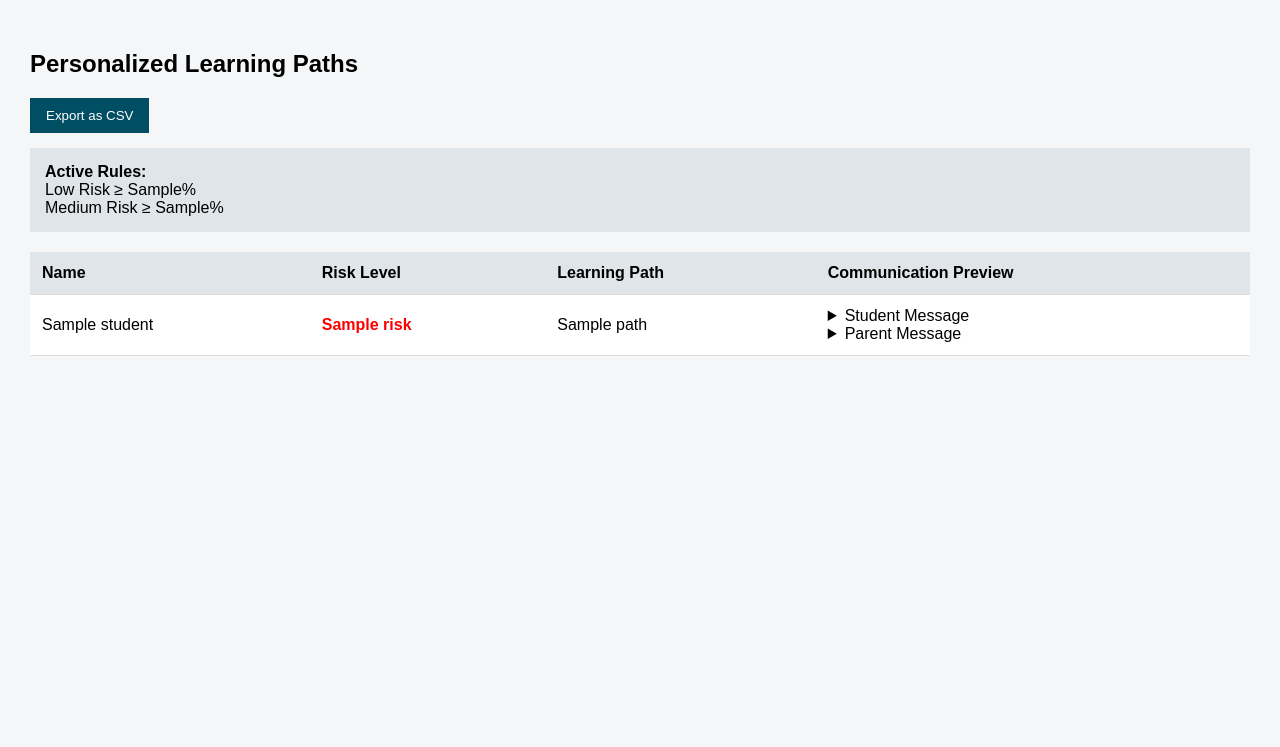
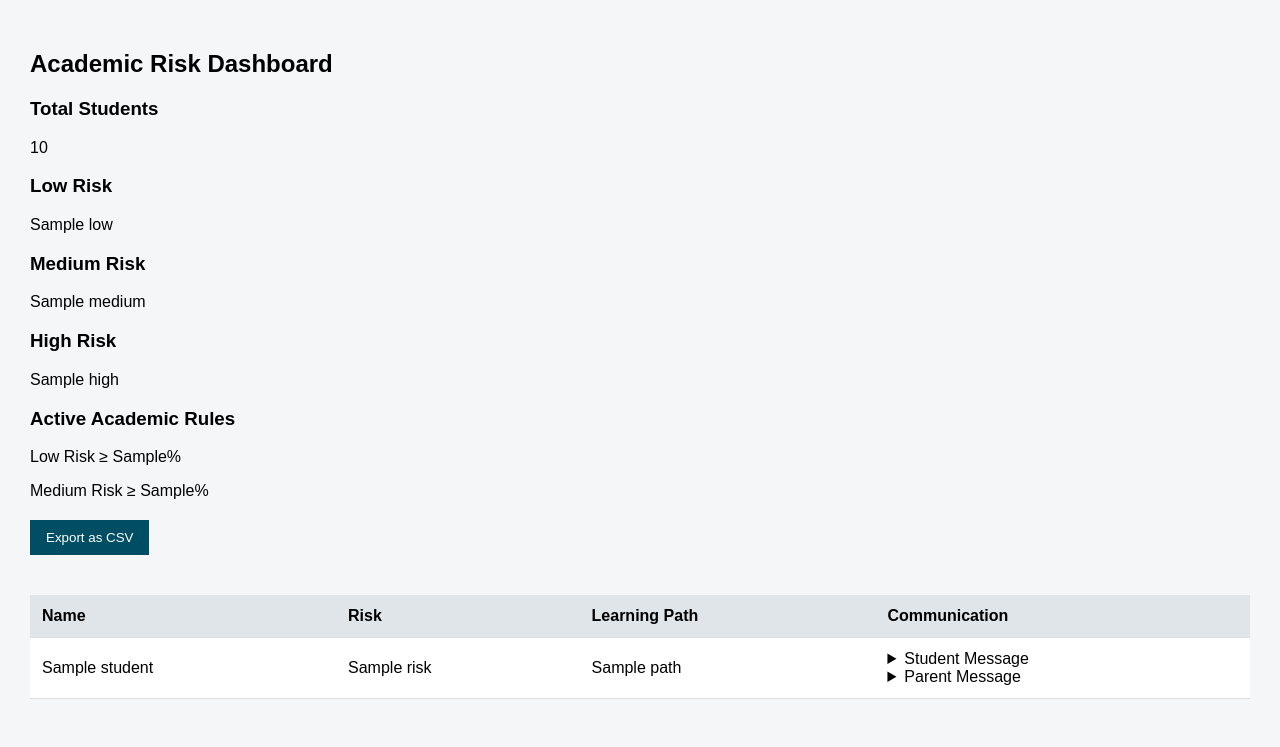
Before and after one commit to VishwaJeet-Nande/acs-personalized-learning-path, a Flask app: template app/templates/result.html in a window 1280 px wide. Shown: the part 53-800 px from the top of the page. Run offline with Flask 3, Linux system fonts and the light colour scheme; the template is opened without the code that fills it: most values are stand-ins (such as "Sample title", 1, 10 or a date in 2020).

Commit message:
Fixed dashboard stats undefined error

```diff
--- a/app/templates/result.html
+++ b/app/templates/result.html
@@ -1,47 +1,60 @@
 {% extends "base.html" %}
+{% block content %}
 
-{% block content %}
-<h2>Personalized Learning Paths</h2>
+<h2>Academic Risk Dashboard</h2>
+
+<div class="dashboard-cards">
+  <div class="card">
+    <h3>Total Students</h3>
+    <p>{{ stats.total if stats is defined else 0 }}</p>
+  </div>
+
+  <div class="card">
+    <h3>Low Risk</h3>
+    <p class="low">{{ stats.low if stats is defined else 0 }}</p>
+  </div>
+
+  <div class="card">
+    <h3>Medium Risk</h3>
+    <p class="medium">{{ stats.medium if stats is defined else 0 }}</p>
+  </div>
+
+  <div class="card">
+    <h3>High Risk</h3>
+    <p class="high">{{ stats.high if stats is defined else 0 }}</p>
+  </div>
+</div>
+
+<div class="card" style="margin-bottom:20px;">
+  <h3>Active Academic Rules</h3>
+  <p>Low Risk ≥ {{ rules.attendance_thresholds.low_risk }}%</p>
+  <p>Medium Risk ≥ {{ rules.attendance_thresholds.medium_risk }}%</p>
+</div>
 
 <a href="/export/csv">
-  <button style="margin-bottom:15px;">Export as CSV</button>
+  <button style="margin-bottom:20px;">Export as CSV</button>
 </a>
-
-<div style="background:#E0E5E9;padding:15px;margin-bottom:20px;">
-  <strong>Active Rules:</strong><br>
-  Low Risk ≥ {{ rules.attendance_thresholds.low_risk }}%<br>
-  Medium Risk ≥ {{ rules.attendance_thresholds.medium_risk }}%
-</div>
 
 <table>
   <tr>
     <th>Name</th>
-    <th>Risk Level</th>
+    <th>Risk</th>
     <th>Learning Path</th>
-    <th>Communication Preview</th>
+    <th>Communication</th>
   </tr>
 
   {% for s in students %}
   <tr>
     <td>{{ s.name }}</td>
-
-    <td class="
-      {% if s.risk == 'Low' %}badge-low
-      {% elif s.risk == 'Medium' %}badge-medium
-      {% else %}badge-high
-      {% endif %}
-    ">
+    <td class="{% if s.risk == 'Low' %}low{% elif s.risk == 'Medium' %}medium{% else %}high{% endif %}">
       {{ s.risk }}
     </td>
-
     <td>{{ s.path }}</td>
-
     <td>
       <details>
         <summary>Student Message</summary>
         <pre>{{ s.student_message }}</pre>
       </details>
-
       <details>
         <summary>Parent Message</summary>
         <pre>{{ s.parent_message }}</pre>
@@ -50,4 +63,5 @@
   </tr>
   {% endfor %}
 </table>
+
 {% endblock %}
```
